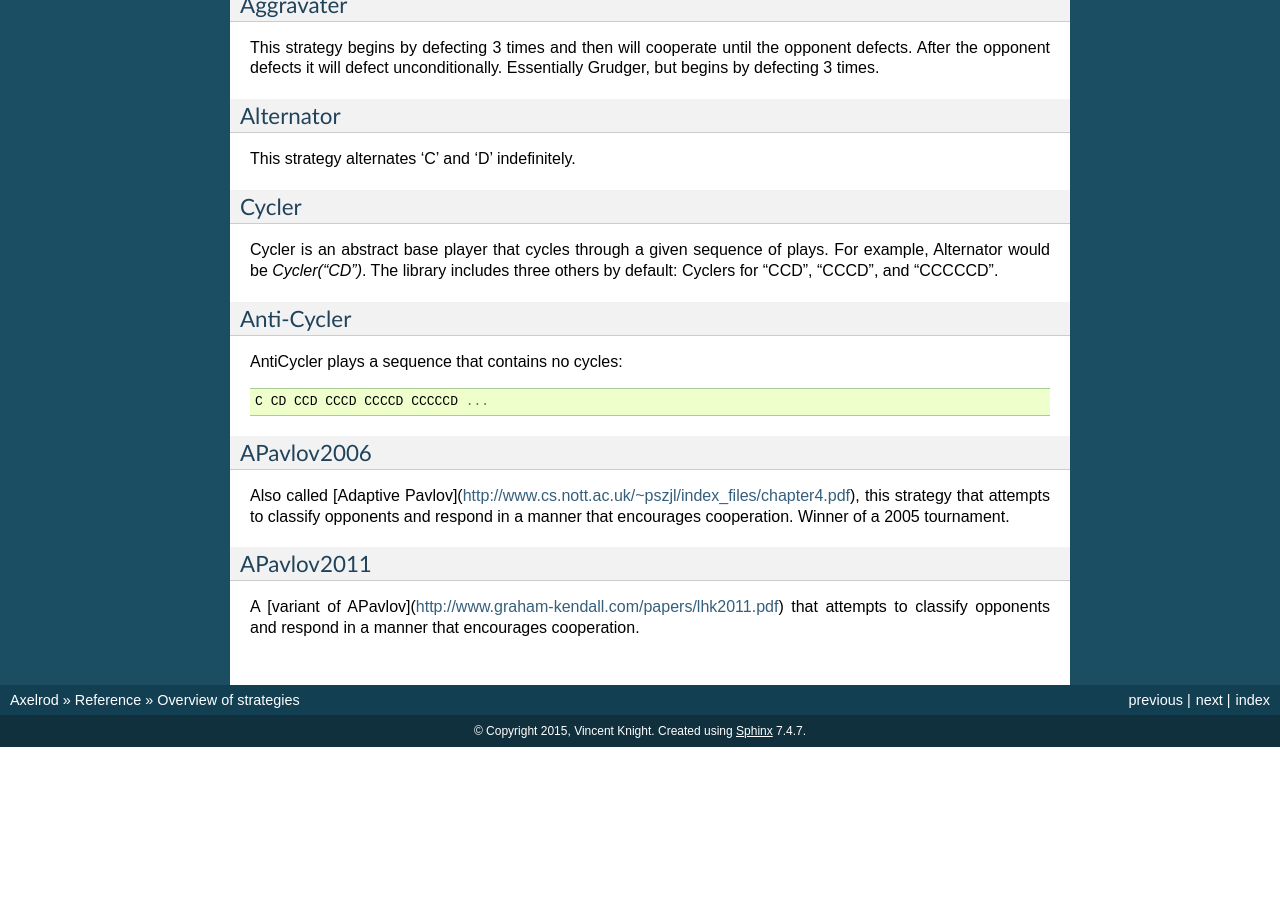
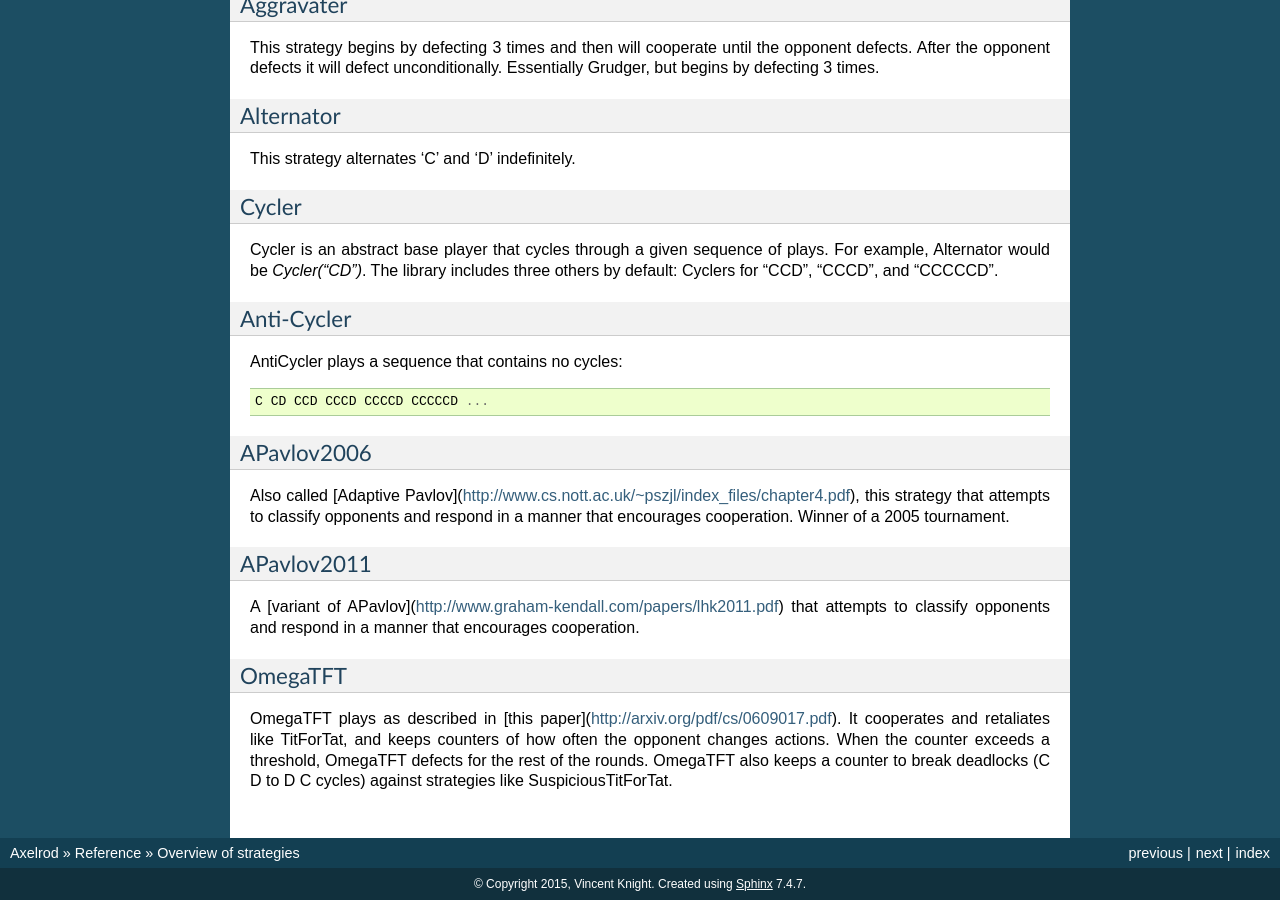
Before and after one commit to Axelrod-Python/Axelrod, a Sphinx documentation site: the page built from docs/reference/overview_of_strategies.rst, in a window 1280 px wide and 900 px high, scrolled down 17379 px. Built offline with Sphinx 7.4.7, drawn with Linux system fonts in a browser that asks for light colours; before the commit the page ends 18126 px from its top, so only the background shows below that.

Commit message:
Add OmegaTFT to docs

```diff
--- a/docs/reference/overview_of_strategies.rst
+++ b/docs/reference/overview_of_strategies.rst
@@ -1067,6 +1067,7 @@ AntiCycler plays a sequence that contains no cycles::
 
     C CD CCD CCCD CCCCD CCCCCD ...
 
+
 APavlov2006
 ^^^^^^^^^^^
 
@@ -1074,10 +1075,18 @@ Also called [Adaptive Pavlov](http://www.cs.nott.ac.uk/~pszjl/index_files/chapte
 this strategy that attempts to classify opponents and respond in a manner that
 encourages cooperation. Winner of a 2005 tournament.
 
-
 APavlov2011
 ^^^^^^^^^^^
 
 A [variant of APavlov](http://www.graham-kendall.com/papers/lhk2011.pdf)
 that attempts to classify opponents and respond in a manner that encourages
 cooperation.
+
+OmegaTFT
+^^^^^^^^
+
+OmegaTFT plays as described in [this paper](http://arxiv.org/pdf/cs/0609017.pdf). It cooperates and retaliates like TitForTat, and keeps
+counters of how often the opponent changes actions. When the counter
+exceeds a threshold, OmegaTFT defects for the rest of the rounds. OmegaTFT
+also keeps a counter to break deadlocks (C D to D C cycles) against
+strategies like SuspiciousTitForTat.
```
